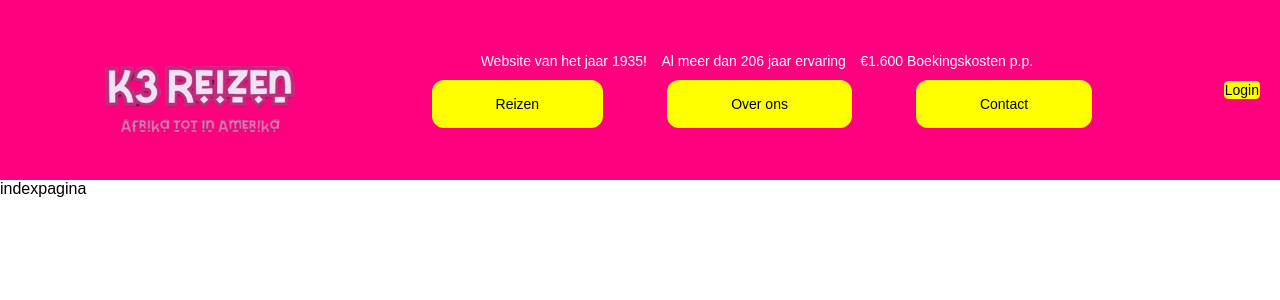
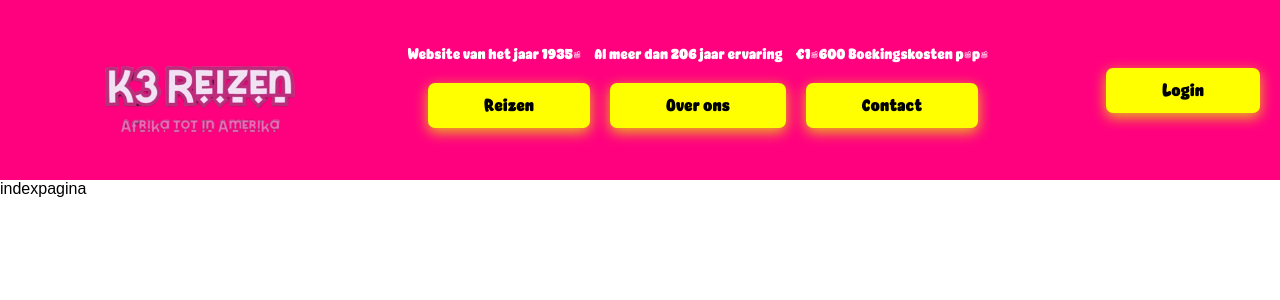
Before and after one commit to Roexoe/Webaap2, a PHP site: page /index.php in a window 1280 px wide. Shown: the top 300 px of the page. Run offline with PHP 8.4, Linux system fonts and the light colour scheme.

Commit message:
Lettertype

```diff
--- a/html/header.php
+++ b/html/header.php
@@ -26,7 +26,6 @@
             </div>
         </div>
         <div class="profile">
-            <!-- Insert profile image or icon here -->
             <button type="button" onclick="location.href='inlog.php';">Login</button>
         </div>
     </header>
--- a/html/styling/style.css
+++ b/html/styling/style.css
@@ -3,8 +3,14 @@
     margin: 0;
     padding: 0;
     box-sizing: border-box;
+    font-family: 'LaRezolt', sans-serif;
 }
-
+@font-face {
+    font-family: 'LaRezolt';
+    src: url('LA\ REZOLT\ Trial.ttf') format('opentype');
+    font-weight: normal;
+    font-style: normal;
+}
 /* Header Styling */
 
 :root {
@@ -44,18 +50,48 @@ header {
 }
 
 .profile button {
-    font-size: 14px;
-    background-color: yellow;
-    color: black;
-    border: 1px solid yellow;
-    border-radius: 4px;
-    cursor: pointer;
+display: inline-block;
+outline: 0;
+cursor: pointer;
+border: none;
+padding: 0 56px;
+height: 45px;
+line-height: 45px;
+border-radius: 7px;
+background-color: var(--button-background-color);
+color: var(--button-text-color);
+font-weight: 400;
+font-size: 16px;
+box-shadow: 0 4px 14px 0 rgba(229, 218, 2, 0.885);
+transition: background 0.2s ease,color 0.2s ease,box-shadow 0.2s ease;
 }
 
 .profile button:hover {
-    background-color: var(--text-color);
-    color: var(--header-background-color);
+    background: rgba(229, 218, 2, 0.9);
+    box-shadow: 0 6px 20px rgba(229, 218  0.885 / 23%);
 }
+.buttons button {
+    margin: 10px;
+    display: inline-block;
+    outline: 0;
+    cursor: pointer;
+    border: none;
+    padding: 0 56px;
+    height: 45px;
+    line-height: 45px;
+    border-radius: 7px;
+    background-color: var(--button-background-color);
+    color: var(--button-text-color);
+    font-weight: 400;
+    font-size: 16px;
+    box-shadow: 0 4px 14px 0 rgba(229, 218, 2, 0.885);
+    transition: background 0.2s ease,color 0.2s ease,box-shadow 0.2s ease;
+    }
+
+    .profile button:hover {
+        background: rgba(229, 218, 2, 0.9);
+        box-shadow: 0 6px 20px rgba(229, 218  0.885 / 23%);
+    }
 
 .top-content {
     display: flex;
@@ -80,18 +116,6 @@ header {
     display: flex;
     align-items: center;
 }
-
-.buttons button {
-    padding: 16px 64px;
-    margin: 0 32px;
-    font-size: 14px; /* Adjust font size to make buttons the same size */
-    background-color: var(--button-background-color);
-    color: var(--button-text-color);
-    border: none;
-    border-radius: 12px;
-    cursor: pointer;
-}
-
 /* Cookie Popup hihi */
 body {
     font-family: Arial, sans-serif;
```
Also changed, not shown: html/fonts/LA REZOLT Trial.otf (added), html/styling/LA REZOLT Trial.otf (added), html/styling/LA REZOLT Trial.ttf (added).
